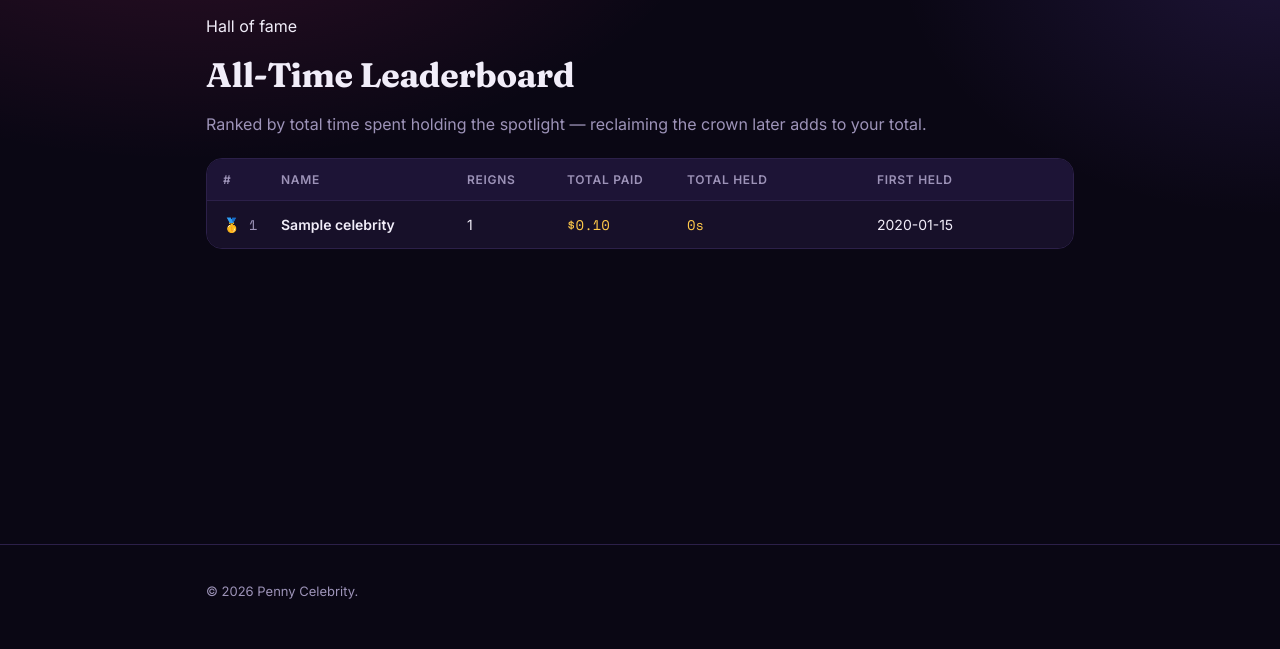
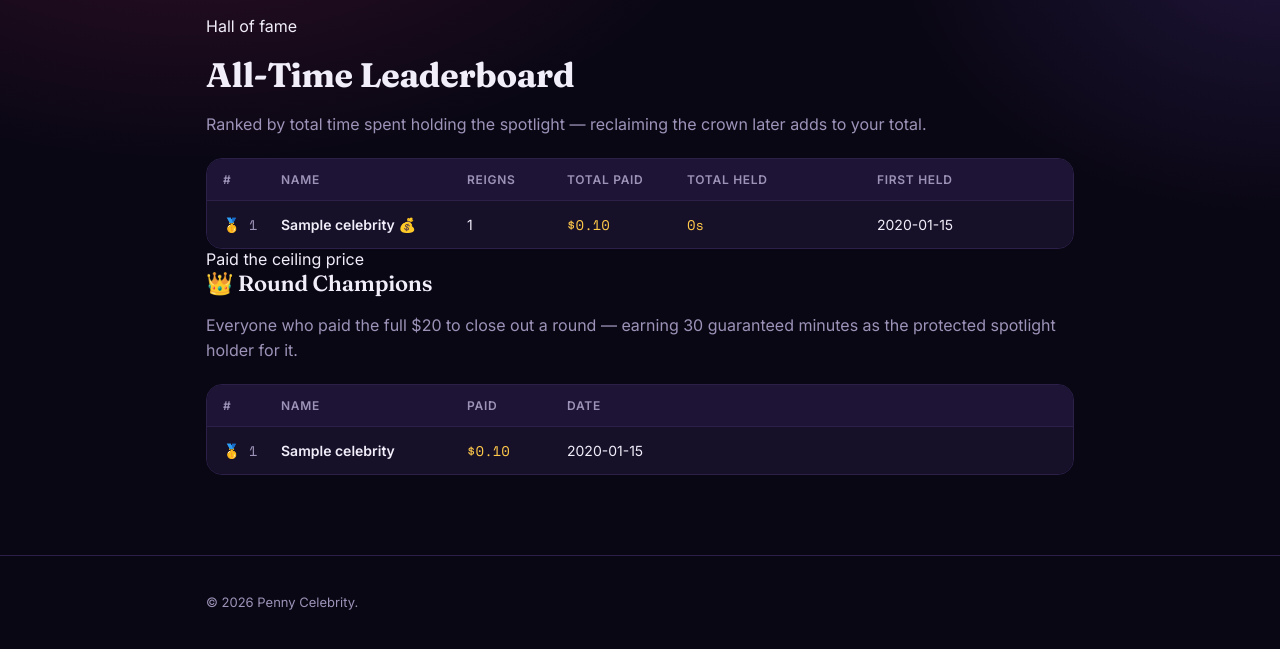
Before and after one commit to hubbinbunnin-oss/pennycelebrity, a Flask app: page /leaderboard in a window 1280 px wide. Shown: the part 59-708 px from the top of the page. Run offline with Flask 3, Linux system fonts and the light colour scheme; tables that the repository leaves empty hold one stand-in row (values such as "Sample post").

Commit message:
Update leaderboard.html

```diff
--- a/templates/leaderboard.html
+++ b/templates/leaderboard.html
@@ -1,4 +1,9 @@
 {% extends "layout.html" %}
+
+{% block title %}All-Time Penny Celebrity Leaderboard{% endblock %}
+{% block og_title %}{{ self.title() }}{% endblock %}
+{% block og_description %}Who's held the spotlight the longest, and who's paid the full $20 to close out a round. Live leaderboard.{% endblock %}
+
 {% block content %}
   <span class="eyebrow-top">Hall of fame</span>
   <h1>All-Time Leaderboard</h1>
@@ -17,7 +22,10 @@
     {% for g in top %}
       <div class="trow">
         <div class="rank">{{ loop.index }}</div>
-        <div class="name">{{ g.name }}{% if g.is_active %} 👑{% endif %}</div>
+        <div class="name">
+          {{ g.name }}{% if g.is_active %} 👑{% endif %}
+          {% if g.champion_reigns %}<span class="champion-badge" title="Closed {{ g.champion_reigns }} round(s) at the $20 ceiling">💰</span>{% endif %}
+        </div>
         <div>{{ g.reigns }}</div>
         <div class="amount">{{ g.total_paid_cents|usd }}</div>
         <div class="held">{{ g.total_seconds|duration }}</div>
@@ -30,4 +38,33 @@
       <p>No one has claimed the spotlight yet. <a href="/#claim">Be the first legend →</a></p>
     </div>
   {% endif %}
+
+  <section class="champions-section">
+    <span class="eyebrow-top">Paid the ceiling price</span>
+    <h2>👑 Round Champions</h2>
+    <p>Everyone who paid the full $20 to close out a round — earning {{ champion_hold_minutes }} guaranteed minutes as the protected spotlight holder for it.</p>
+
+    {% if champions %}
+      <div class="table champions-table">
+        <div class="thead">
+          <div>#</div>
+          <div>Name</div>
+          <div>Paid</div>
+          <div>Date</div>
+        </div>
+        {% for c in champions %}
+          <div class="trow">
+            <div class="rank">{{ loop.index }}</div>
+            <div class="name">{{ c.name }}</div>
+            <div class="amount">{{ c.amount_cents|usd }}</div>
+            <div>{{ c.start_time.strftime("%Y-%m-%d") }}</div>
+          </div>
+        {% endfor %}
+      </div>
+    {% else %}
+      <div class="card center">
+        <p>No one has closed out a round yet. Be the first to pay the $20 ceiling and claim the title.</p>
+      </div>
+    {% endif %}
+  </section>
 {% endblock %}
```
